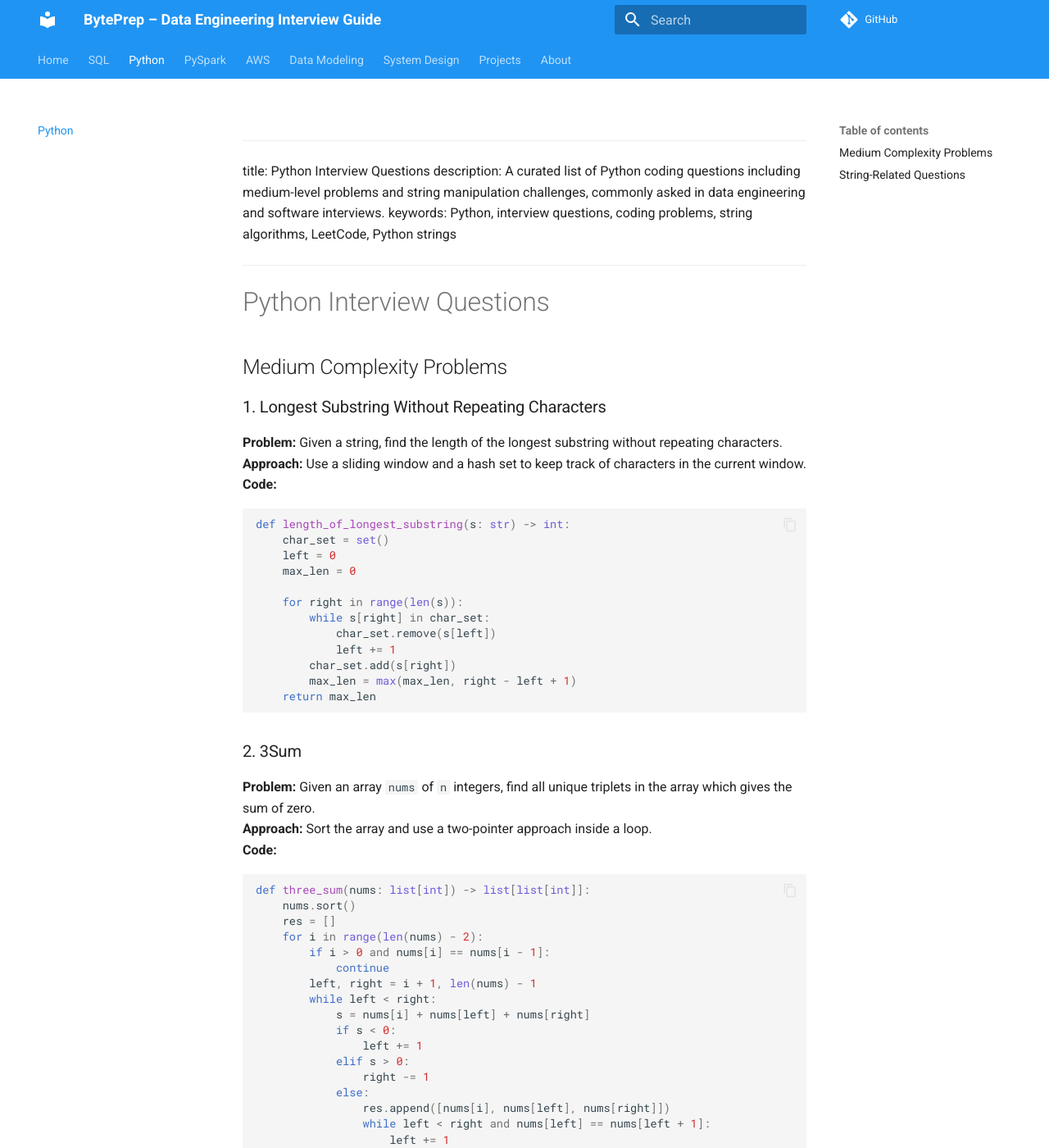
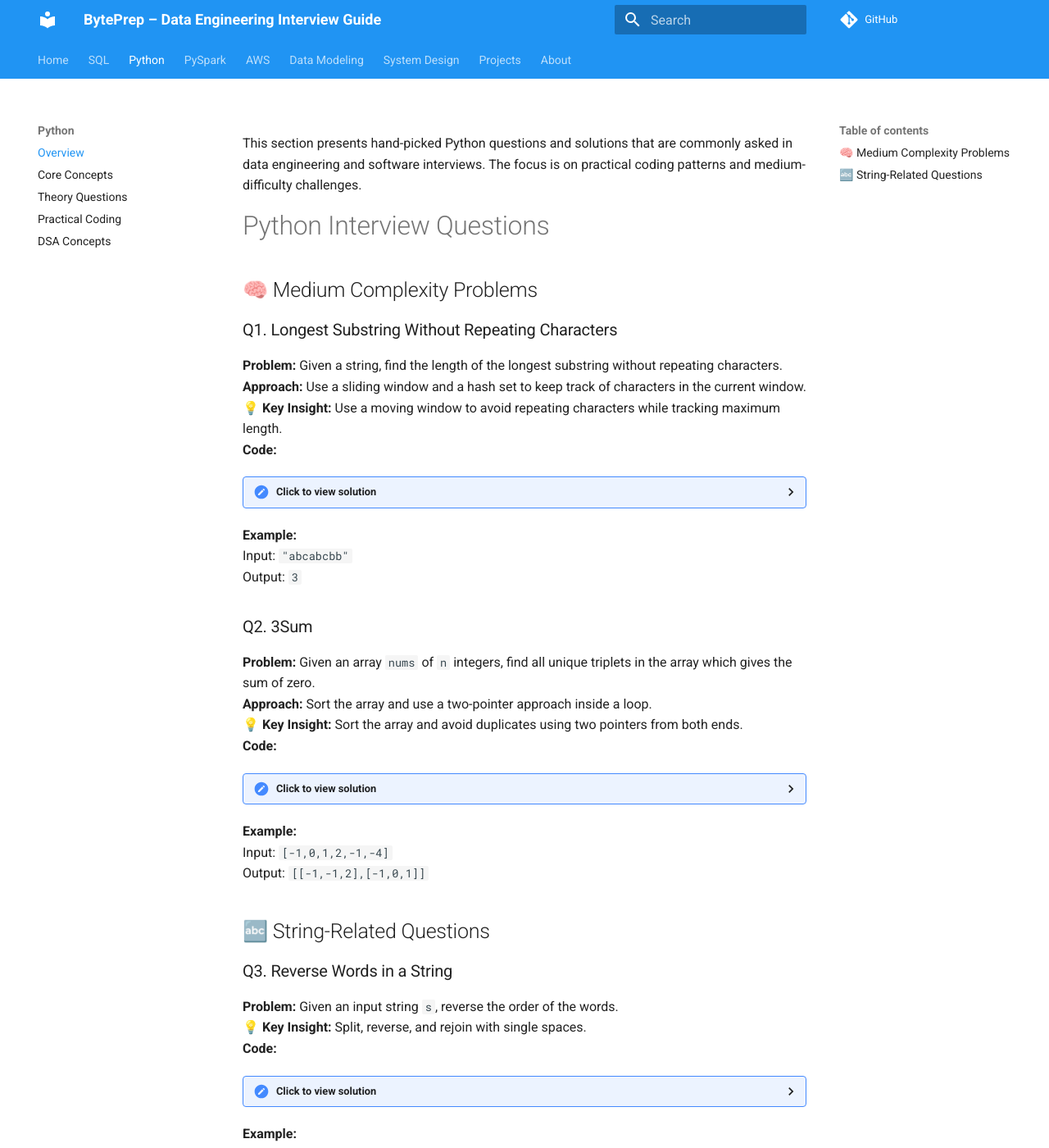
Before and after one commit to Anand-kumar4/byteprep-interview-guide, an MkDocs documentation site: the page built from docs/python/index.md, in a window 1280 px wide and 1400 px high. Shown: the whole window at 82% size. Built offline with MkDocs 1.6.1 and Material for MkDocs 9.7.7, drawn with Linux system fonts in a browser that asks for light colours; comment, search, counter and statistics services are not loaded; some of the changed text lies outside the part shown.

Commit message:
Adding python sub sections and making changes to previous question/next question link

````diff
--- a/docs/python/index.md
+++ b/docs/python/index.md
@@ -1,19 +1,23 @@
-
 ---
 title: Python Interview Questions
 description: A curated list of Python coding questions including medium-level problems and string manipulation challenges, commonly asked in data engineering and software interviews.
 keywords: Python, interview questions, coding problems, string algorithms, LeetCode, Python strings
 ---
 
+This section presents hand-picked Python questions and solutions that are commonly asked in data engineering and software interviews. The focus is on practical coding patterns and medium-difficulty challenges.
 
 # Python Interview Questions
 
-## Medium Complexity Problems
+## 🧠 Medium Complexity Problems
 
-### 1. Longest Substring Without Repeating Characters
+### Q1. Longest Substring Without Repeating Characters
 **Problem:** Given a string, find the length of the longest substring without repeating characters.
 **Approach:** Use a sliding window and a hash set to keep track of characters in the current window.
+💡 **Key Insight:** Use a moving window to avoid repeating characters while tracking maximum length.
 **Code:**
+<details>
+<summary>Click to view solution</summary>
+
 ```python
 def length_of_longest_substring(s: str) -> int:
     char_set = set()
@@ -29,10 +33,20 @@ def length_of_longest_substring(s: str) -> int:
     return max_len
 ```
 
-### 2. 3Sum
+</details>
+
+**Example:**
+Input: `"abcabcbb"`
+Output: `3`
+
+### Q2. 3Sum
 **Problem:** Given an array `nums` of `n` integers, find all unique triplets in the array which gives the sum of zero.
 **Approach:** Sort the array and use a two-pointer approach inside a loop.
+💡 **Key Insight:** Sort the array and avoid duplicates using two pointers from both ends.
 **Code:**
+<details>
+<summary>Click to view solution</summary>
+
 ```python
 def three_sum(nums: list[int]) -> list[list[int]]:
     nums.sort()
@@ -58,20 +72,48 @@ def three_sum(nums: list[int]) -> list[list[int]]:
     return res
 ```
 
-## String-Related Questions
+</details>
 
-### 1. Reverse Words in a String
+**Example:**
+Input: `[-1,0,1,2,-1,-4]`
+Output: `[[-1,-1,2],[-1,0,1]]`
+
+## 🔤 String-Related Questions
+
+### Q3. Reverse Words in a String
 **Problem:** Given an input string `s`, reverse the order of the words.
+💡 **Key Insight:** Split, reverse, and rejoin with single spaces.
 **Code:**
+<details>
+<summary>Click to view solution</summary>
+
 ```python
 def reverse_words(s: str) -> str:
     return " ".join(reversed(s.strip().split()))
 ```
 
-### 2. Valid Anagram
+</details>
+
+**Example:**
+Input: `"  hello world  "`
+Output: `"world hello"`
+
+### Q4. Valid Anagram
 **Problem:** Given two strings `s` and `t`, return true if `t` is an anagram of `s`, and false otherwise.
+💡 **Key Insight:** Sorting both strings and comparing ensures character counts match.
 **Code:**
+<details>
+<summary>Click to view solution</summary>
+
 ```python
 def is_anagram(s: str, t: str) -> bool:
     return sorted(s) == sorted(t)
 ```
+
+</details>
+
+**Example:**
+Input: `s = "anagram", t = "nagaram"`
+Output: `True`
+
+[⬅️ Back to Python Overview](../index.md)
--- a/mkdocs.yml
+++ b/mkdocs.yml
@@ -19,7 +19,12 @@ theme:
 nav:
   - Home: index.md
   - SQL: sql/index.md
-  - Python: python/index.md
+  - Python:
+      - Overview: python/index.md
+      - Core Concepts: python/core-concepts.md
+      - Theory Questions: python/theory.md
+      - Practical Coding: python/practical.md
+      - DSA Concepts: python/dsa.md
   - PySpark: pyspark/index.md
   - AWS: aws/index.md
   - Data Modeling: data-modeling/index.md
@@ -47,6 +52,7 @@ plugins:
   - minify:
       minify_html: true
   - meta-descriptions
+  - awesome-pages
 
 extra_javascript:
   - https://www.googletagmanager.com/gtag/js?id=G-VK6H53CHXQ
````
Also changed, not shown: docs/python/core-concepts.md (added, +23 -0 lines), docs/python/dsa.md (added, +19 -0 lines), docs/python/practical.md (added, +61 -0 lines), docs/python/theory.md (added, +84 -0 lines), docs/sql/index.md (+10 -20 lines), site/search/search_index.json, site/sql/index.html.
